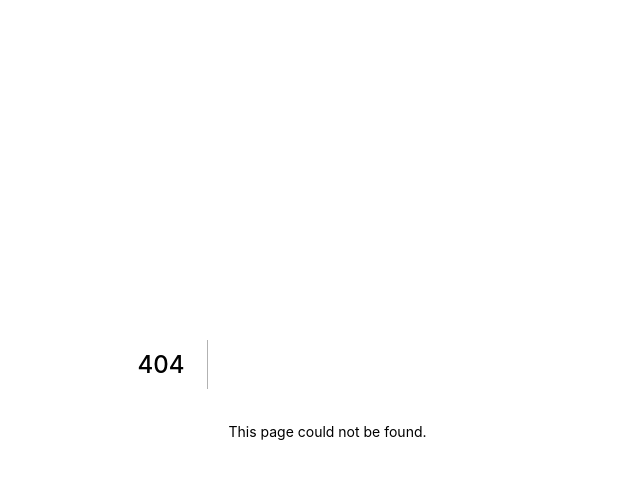
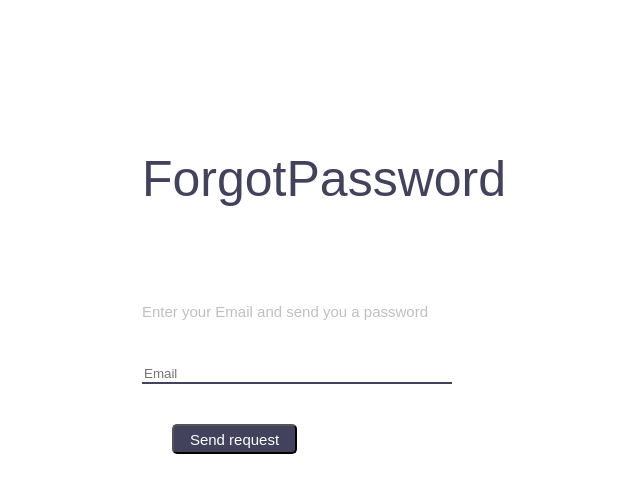
Before and after one commit to masatakamoroe/next_app, a Next.js app: page /ForgotPassword in a window 1280 px wide. Before the commit this address had no page. Shown: the top 492 px of the page, without its empty margins (358-998 px from the left). Built offline with nearby package versions, Linux system fonts and the light colour scheme.

Commit message:
forgotpassword画面作成

```diff
--- /dev/null
+++ b/src/components/atoms/SecondaryLabel/index.tsx
@@ -0,0 +1,12 @@
+import React from "react";
+import styles from "./styles.module.sass";
+
+interface Props {
+    text: string;
+}
+
+const SecondaryLabel: React.VFC<Props> = ({ text }) => {
+    return <p className={styles.title}>{text}</p>;
+};
+
+export default SecondaryLabel;
--- /dev/null
+++ b/src/components/atoms/SecondaryLabel/styles.module.sass
@@ -0,0 +1,6 @@
+@import "../../global.module.sass"
+
+.title
+    color: $silver
+    font-family: $common_font
+    font-size: 0.15rem
--- a/src/components/atoms/index.ts
+++ b/src/components/atoms/index.ts
@@ -4,3 +4,4 @@ export { default as SecondaryButton } from "./SecondaryButton";
 export { default as Label } from "./Label";
 export { default as Textbox } from "./Textbox";
 export { default as SecondaryTextbox } from "./SecondaryTextbox";
+export { default as SecondaryLabel } from "./SecondaryLabel";
--- a/src/components/global.module.sass
+++ b/src/components/global.module.sass
@@ -1,5 +1,6 @@
 /*color*/
 $navy: #43425D
-$suber_blue: #E9E9F0
+$super_blue: #E9E9F0
+$silver: #C0C0C0
 /*font*/
 $common_font: 'Athelas',sans-serif
--- /dev/null
+++ b/src/components/organisms/ForgotPasswordTable/index.tsx
@@ -0,0 +1,16 @@
+import React from "react";
+import { Label, PrimaryButton, SecondaryLabel, SecondaryTextbox } from "components/atoms";
+import styles from "./styles.module.sass";
+
+const ForgotPasswordTable: React.VFC = () => {
+    return (
+        <div className={styles.container}>
+            <Label text="ForgotPassword" />
+            <SecondaryLabel text="Enter your Email and send you a password" />
+            <SecondaryTextbox text="Email" />
+            <PrimaryButton text="Send request" />
+        </div>
+    );
+};
+
+export default ForgotPasswordTable;
--- /dev/null
+++ b/src/components/organisms/ForgotPasswordTable/styles.module.sass
@@ -0,0 +1,6 @@
+.container
+    display: grid
+    grid-template-columns: 3.1rem
+    font-size: 0.5rem
+    margin: 1rem 5rem
+    gap: 0.3rem
--- a/src/components/organisms/index.ts
+++ b/src/components/organisms/index.ts
@@ -1,2 +1,3 @@
-export { default as Table } from "./Table";
+export { default as Table } from "./Table"
 export { default as SignUpTable } from "./SignUpTable"
+export { default as ForgotPasswordTable } from "./ForgotPasswordTable"
--- /dev/null
+++ b/src/components/templates/ForgotPasswordTemplate/index.tsx
@@ -0,0 +1,13 @@
+import React from "react";
+import { ForgotPasswordTable } from "components/organisms";
+import styles from "./styles.module.sass";
+
+const ForgotPasswordTemplate: React.VFC = () => {
+    return (
+        <div className={styles.container}>
+            <ForgotPasswordTable />
+        </div>
+    );
+};
+
+export default ForgotPasswordTemplate;
--- /dev/null
+++ b/src/components/templates/ForgotPasswordTemplate/styles.module.sass
@@ -0,0 +1 @@
+.container
--- a/src/components/templates/index.ts
+++ b/src/components/templates/index.ts
@@ -1,2 +1,3 @@
 export { default as HomeTemplate } from "./HomeTemplate";
 export { default as SignUpTemplate } from "./SignupTemplate";
+export { default as ForgotPasswordTemplate } from "./ForgotPasswordTemplate";
--- /dev/null
+++ b/src/pages/ForgotPassword.tsx
@@ -0,0 +1,7 @@
+import { ForgotPasswordTemplate } from "components/templates";
+
+export default function Forgotpassword() {
+    return (
+        < ForgotPasswordTemplate />
+    );
+};
```
